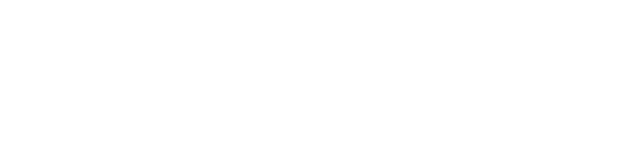
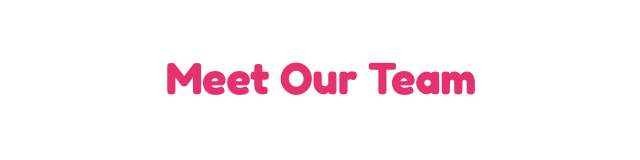
Before and after one commit to Riccardo-Potalivo/html-css-float-cards, a plain HTML site: page index.html in a window 1280 px wide. Shown: the whole page, without its empty margins (319-959 px from the left). Drawn offline with Linux system fonts and the light colour scheme.

Commit message:
header-css-html-done

```diff
--- a/css/style.css
+++ b/css/style.css
@@ -18,3 +18,16 @@
 	--color-bg-article: #0f0e17;
 	--color-text-mail: #4abce8;
 }
+
+/* section container */
+section.container{
+    max-width: 1200px;
+    margin: auto;
+}
+
+header{
+    font-size: 30px;
+    text-align: center;
+    margin: 50px;
+    color: var(--color-main-title);
+}
--- a/index.html
+++ b/index.html
@@ -15,13 +15,13 @@
     <section class="container">
         <!-- header -->
         <header>
-            <h1></h1>
+            <h1>Meet Our Team</h1>
         </header>
         <!-- body -->
         <body>
             <p></p>
             <section>
-                <article>
+                <artsicle>
 
                 </article>
             </section>
```
